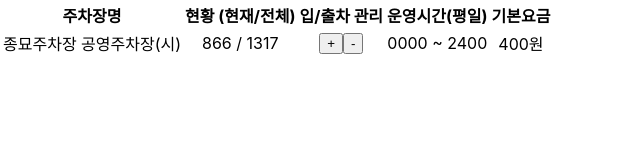
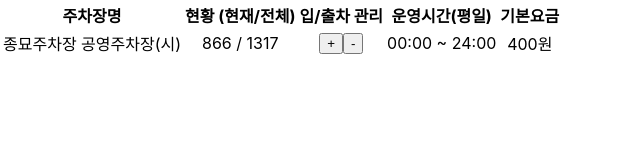
Before and after one commit to HANE48/Parking_place, a React (Create React App) app: page / in a window 1280 px wide. Shown: the top 160 px of the page, without its empty margins (0-640 px from the left). Built offline with nearby package versions, Linux system fonts and the light colour scheme.

Commit message:
ParkingTable 시간 수정본

```diff
--- a/src/manager/ParkingTable.js
+++ b/src/manager/ParkingTable.js
@@ -2,10 +2,12 @@ import React, { useState } from 'react';
 import ParkingData from './ParkingData';
 
 const ParkingTable = () => {
+    // 추후 id만 인자로 받아서 진행하게 변경
     const id = 171730;
     const [data, setData] = useState(ParkingData.DATA.filter
         (parking => parking.pklt_cd === id)
     );
+    console.log(data);
     // ParkingData.DATA로 접근해서 json파일의 내용을 사용
     //[+]버튼 누르면 실행되는 함수
     const handleIncrease = (index) => {
@@ -24,6 +26,12 @@ const ParkingTable = () => {
             setData(newData);
         }
     };
+
+    let openHr = data[0].we_oper_bgng_tm.slice(0,2);
+    let openMin = data[0].we_oper_bgng_tm.slice(2,4);
+
+    let endHr = data[0].wd_oper_end_tm.slice(0,2);
+    let endMin = data[0].wd_oper_end_tm.slice(2,4);
 
     return (
         <table>
@@ -47,7 +55,7 @@ const ParkingTable = () => {
                             <button onClick={() => handleIncrease(index)}>+</button>
                             <button onClick={() => handleDecrease(index)}>-</button>
                         </td>
-                        <td>{parking.wd_oper_bgng_tm} ~ {parking.wd_oper_end_tm}</td>
+                        <td>{openHr}:{openMin} ~ {endHr}:{endMin}</td>
                         <td>{parking.bsc_prk_crg}원</td>
                     </tr>
                 ))}
```
